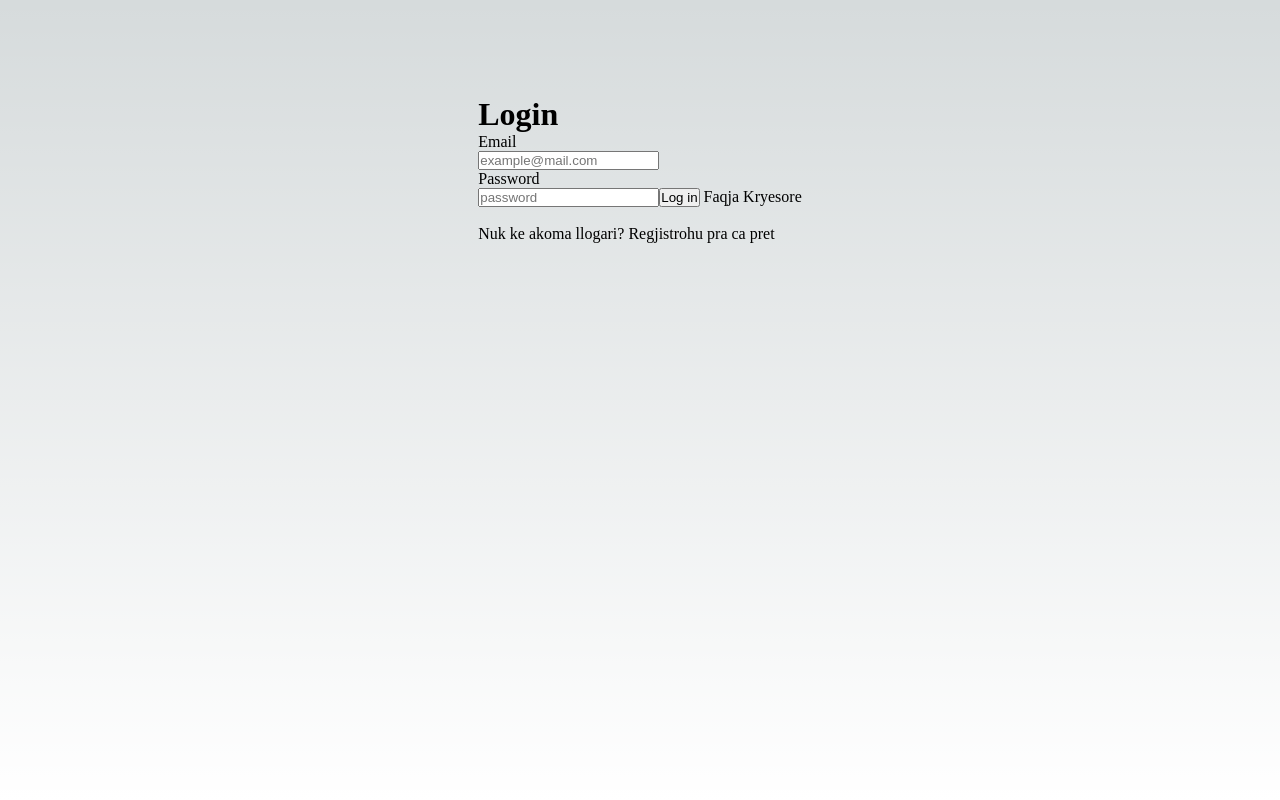
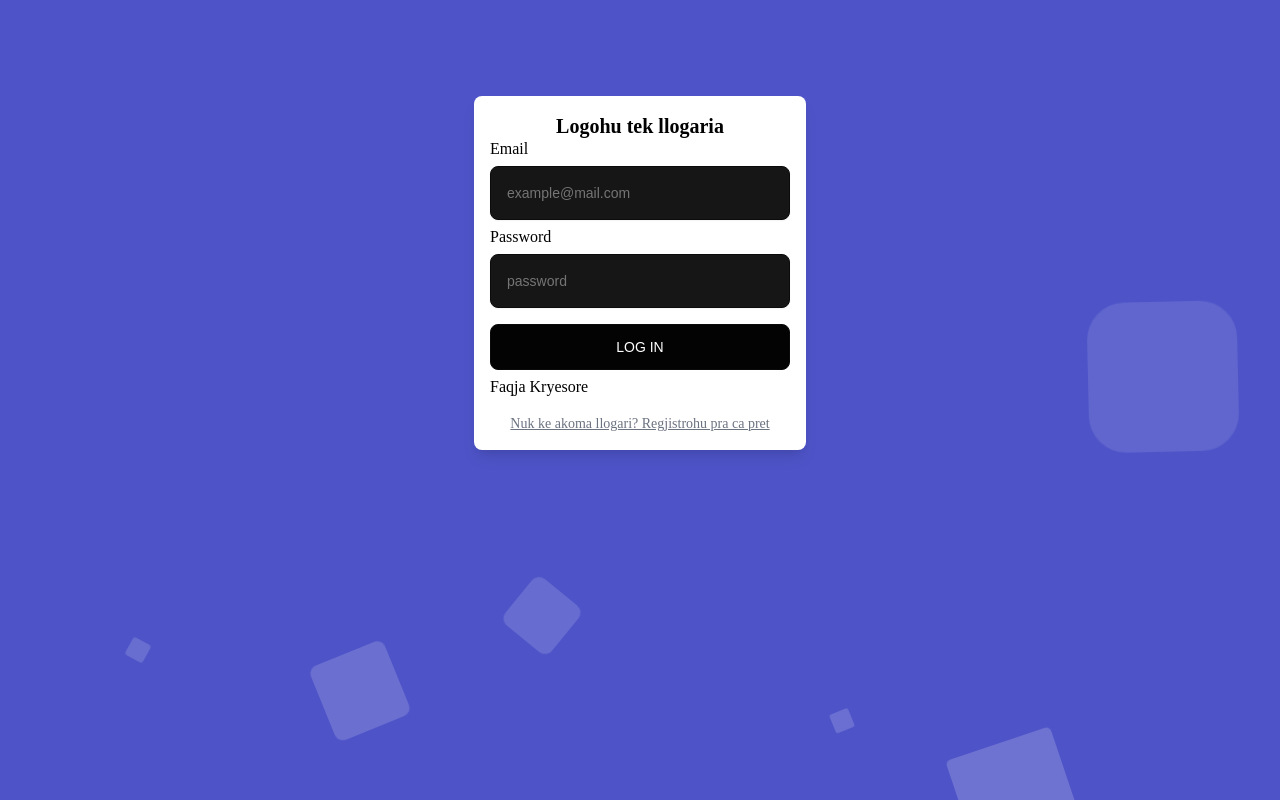
Before and after one commit to kleviss/next-firebase-fullstack, a Next.js app: page /login in a window 1280 px wide. Built offline with nearby package versions, Linux system fonts and the light colour scheme; no server answers.

Commit message:
Applied the styles to login page
Modified the page.js and added css styles.
there is a problem with Login button

```diff
--- /dev/null
+++ b/src/app/login/login.css
@@ -0,0 +1,193 @@
+
+*{
+    margin: 0px;
+    padding: 0px;
+}
+
+.area{
+    background: #4e54c8;
+    background: -webkit-linear-gradient(to left, #8f94fb, #4e54c8);
+    width: 100%;
+    height:100vh;
+
+
+}
+
+.circles{
+    position: absolute;
+    top: 0;
+    left: 0;
+    width: 100%;
+    height: 100%;
+    overflow: hidden;
+}
+
+.circles li{
+    position: absolute;
+    display: block;
+    list-style: none;
+    width: 20px;
+    height: 20px;
+    background: rgba(255, 255, 255, 0.2);
+    animation: animate 25s linear infinite;
+    bottom: -150px;
+
+}
+
+.circles li:nth-child(1){
+    left: 25%;
+    width: 80px;
+    height: 80px;
+    animation-delay: 0s;
+}
+
+
+.circles li:nth-child(2){
+    left: 10%;
+    width: 20px;
+    height: 20px;
+    animation-delay: 2s;
+    animation-duration: 12s;
+}
+
+.circles li:nth-child(3){
+    left: 70%;
+    width: 20px;
+    height: 20px;
+    animation-delay: 4s;
+}
+
+.circles li:nth-child(4){
+    left: 40%;
+    width: 60px;
+    height: 60px;
+    animation-delay: 0s;
+    animation-duration: 18s;
+}
+
+.circles li:nth-child(5){
+    left: 65%;
+    width: 20px;
+    height: 20px;
+    animation-delay: 0s;
+}
+
+.circles li:nth-child(6){
+    left: 75%;
+    width: 110px;
+    height: 110px;
+    animation-delay: 3s;
+}
+
+.circles li:nth-child(7){
+    left: 35%;
+    width: 150px;
+    height: 150px;
+    animation-delay: 7s;
+}
+
+.circles li:nth-child(8){
+    left: 50%;
+    width: 25px;
+    height: 25px;
+    animation-delay: 15s;
+    animation-duration: 45s;
+}
+
+.circles li:nth-child(9){
+    left: 20%;
+    width: 15px;
+    height: 15px;
+    animation-delay: 2s;
+    animation-duration: 35s;
+}
+
+.circles li:nth-child(10){
+    left: 85%;
+    width: 150px;
+    height: 150px;
+    animation-delay: 0s;
+    animation-duration: 11s;
+}
+
+
+
+@keyframes animate {
+
+    0%{
+        transform: translateY(0) rotate(0deg);
+        opacity: 1;
+        border-radius: 0;
+    }
+
+    100%{
+        transform: translateY(-1000px) rotate(720deg);
+        opacity: 0;
+        border-radius: 50%;
+    }
+
+}
+
+.login_background {
+  background-color: #fff;
+  display: block;
+  padding: 1rem;
+  max-width: 350px;
+  border-radius: 0.5rem;
+  box-shadow: 0 10px 15px -3px rgba(0, 0, 0, 0.1), 0 4px 6px -2px rgba(0, 0, 0, 0.05);
+}
+
+.form-title {
+  font-size: 1.25rem;
+  line-height: 1.75rem;
+  font-weight: 600;
+  text-align: center;
+  color: #000;
+}
+
+.input-container {
+  position: relative;
+}
+
+.input-container input, .form button {
+  outline: none;
+  border: 1px solid #0b0b0c;
+  margin: 8px 0;
+}
+
+.input-container input {
+  background-color: #161616;
+  padding: 1rem;
+  padding-right: 3rem;
+  font-size: 0.875rem;
+  line-height: 1.25rem;
+  width: 300px;
+  border-radius: 0.5rem;
+  box-shadow: 0 1px 2px 0 rgba(0, 0, 0, 0.05);
+}
+
+.submit {
+  display: block;
+  padding-top: 0.75rem;
+  padding-bottom: 0.75rem;
+  padding-left: 1.25rem;
+  padding-right: 1.25rem;
+  background-color: #030303;
+  color: #ffffff;
+  font-size: 0.875rem;
+  line-height: 1.25rem;
+  font-weight: 500;
+  width: 100%;
+  border-radius: 0.5rem;
+  text-transform: uppercase;
+}
+.signup-link {
+  color: #6B7280;
+  font-size: 0.875rem;
+  line-height: 1.25rem;
+  text-align: center;
+}
+
+.signup-link a {
+  text-decoration: underline;
+}
--- a/src/app/login/page.js
+++ b/src/app/login/page.js
@@ -5,6 +5,8 @@ import { useRouter } from "next/navigation";
 import styles from "../../app/page.module.css";
 import { useAuthContext } from "@/context/AuthContext";
 import Link from "next/link";
+import "./login.css";
+
 
 const LoginPage = () => {
   const [email, setEmail] = React.useState("");
@@ -31,11 +33,27 @@ const LoginPage = () => {
   };
 
   return (
+    <div className="area">
+      <ul className="circles">
+                    <li></li>
+                    <li></li>
+                    <li></li>
+                    <li></li>
+                    <li></li>
+                    <li></li>
+                    <li></li>
+                    <li></li>
+                    <li></li>
+                    <li></li>
+                    </ul>
     <main className={styles.main}>
-      <div className="wrapper">
-        <div className="form-wrapper">
-          <h1 className="mt-60 mb-30">Login</h1>
+     <div className="login_background">
+      <p class="form-title">Logohu tek llogaria</p>
+      <div class="input-container">
+
+
           <form onSubmit={handleForm} className="form">
+          <div class="input-container">
             <label htmlFor="email">
               <p>Email</p>
               <input
@@ -46,7 +64,10 @@ const LoginPage = () => {
                 id="email"
                 placeholder="example@mail.com"
               />
+
             </label>
+            </div>
+            <div class="input-container">
             <label htmlFor="password">
               <p>Password</p>
               <input
@@ -58,16 +79,22 @@ const LoginPage = () => {
                 placeholder="password"
               />
             </label>
-            <button type="submit">Log in</button>
+            </div>
+            <button type="submit" className="submit">Log in</button>
             <Link href="/"> Faqja Kryesore </Link> <br /> <br />
+            <p class="signup-link">
             <Link href="/register">
               Nuk ke akoma llogari? Regjistrohu pra ca pret{" "}
             </Link>
+            </p>
           </form>
         </div>
       </div>
+
     </main>
+    </div>
   );
+
 };
 
 export default LoginPage;
```
